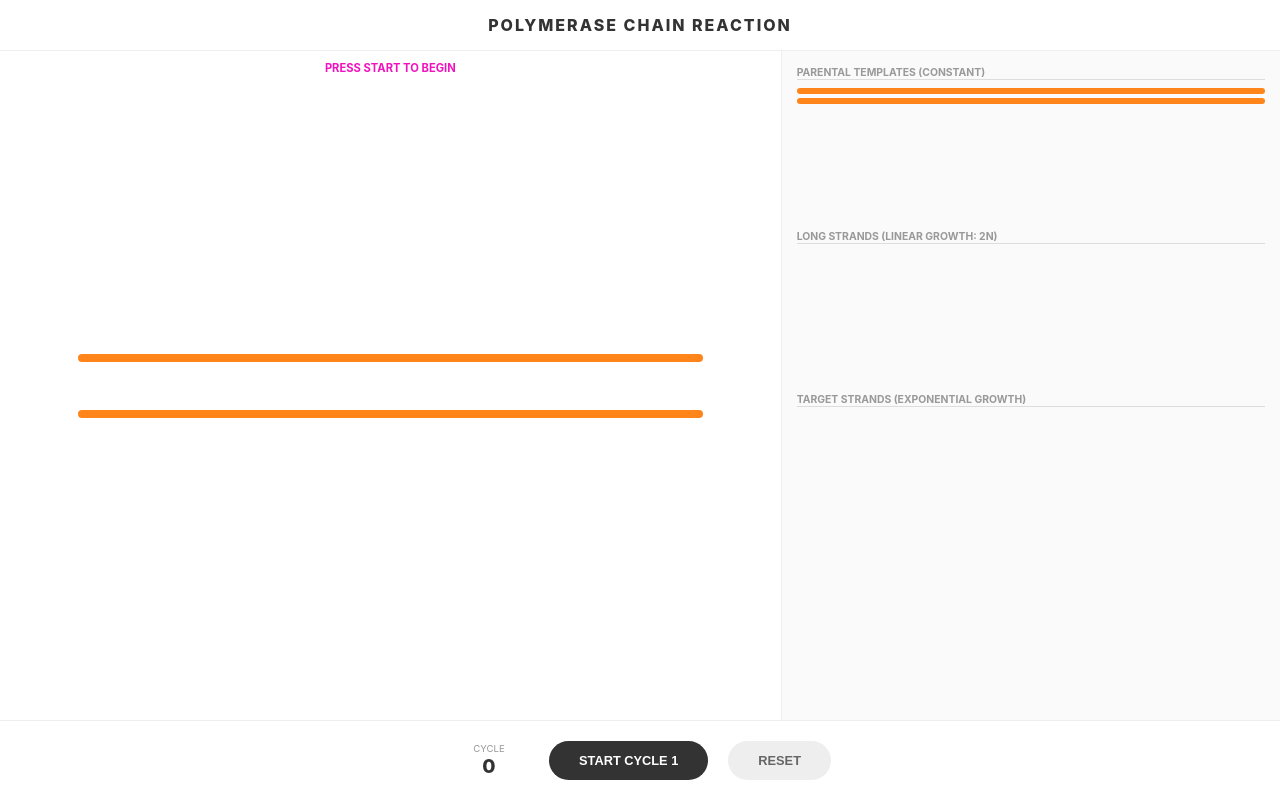
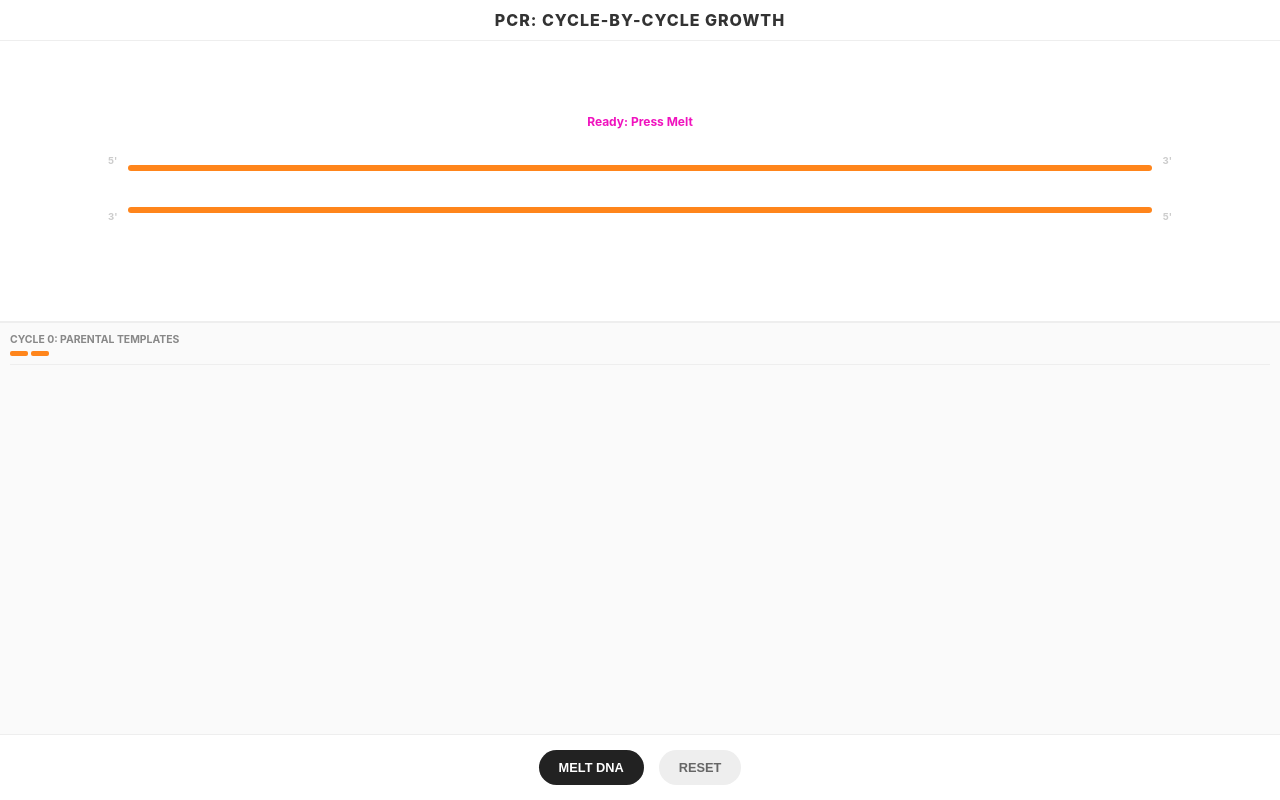
Before and after one commit to wynscape/PCR-2, a plain HTML site: page index.html in a window 1280 px wide. Drawn offline with Linux system fonts and the light colour scheme.

Commit message:
Update index.html

```diff
--- a/index.html
+++ b/index.html
@@ -3,194 +3,190 @@
 <head>
     <meta charset="UTF-8">
     <meta name="viewport" content="width=device-width, initial-scale=1.0, maximum-scale=1.0, user-scalable=no">
-    <title>PCR: Linear vs Exponential Growth</title>
+    <title>PCR: Molecular & Mathematical Growth</title>
     <style>
         :root {
-            --orange: #ff851b; --pink: #f012be; --blue: #0074d9;
-            --black: #111111; --gray: #f4f4f4; --dark: #333;
+            --parent: #ff851b; --primer-f: #f012be; --primer-r: #0074d9;
+            --new: #333333; --bg: #ffffff; --border: #eeeeee;
         }
-        * { box-sizing: border-box; -webkit-touch-callout: none; -webkit-user-select: none; user-select: none; cursor: default; }
+        * { box-sizing: border-box; -webkit-touch-callout: none; -webkit-user-select: none; user-select: none; }
         body {
-            margin: 0; font-family: -apple-system, BlinkMacSystemFont, "Segoe UI", Roboto, Helvetica, Arial, sans-serif;
-            background: #ffffff; color: var(--dark); overflow: hidden; height: 100vh; display: flex; flex-direction: column;
+            margin: 0; font-family: -apple-system, sans-serif;
+            background: var(--bg); color: #333; height: 100vh; display: flex; flex-direction: column; overflow: hidden;
         }
 
-        header { padding: 15px; border-bottom: 1px solid #eee; text-align: center; background: white; z-index: 10; }
-        h1 { margin: 0; font-size: 1rem; letter-spacing: 2px; font-weight: 800; text-transform: uppercase; }
+        /* --- Header --- */
+        header { padding: 10px; border-bottom: 1px solid var(--border); text-align: center; }
+        h1 { margin: 0; font-size: 1rem; letter-spacing: 1px; font-weight: 800; }
 
-        #main { flex: 1; display: flex; position: relative; }
+        /* --- Workspace (Top) --- */
+        #workspace { height: 35%; position: relative; display: flex; flex-direction: column; justify-content: center; align-items: center; background: #fff; }
+        .dna-box { position: relative; width: 80%; height: 120px; }
+        .strand { position: absolute; width: 100%; height: 6px; border-radius: 3px; transition: all 0.6s ease; }
+        .s-parent { background: var(--parent); }
+        .s-new { background: var(--new); width: 0; }
+        .primer { position: absolute; width: 25px; height: 10px; border-radius: 2px; opacity: 0; z-index: 5; transition: opacity 0.3s; }
+        .p-f { background: var(--primer-f); top: 35%; right: 0; } /* Binds 3' of top strand */
+        .p-r { background: var(--primer-r); bottom: 35%; left: 0; } /* Binds 3' of bottom strand */
+        .label { position: absolute; font-size: 0.6rem; font-weight: bold; color: #ccc; }
 
-        /* --- Animation Stage --- */
-        #stage { flex: 2; position: relative; border-right: 1px solid #eee; display: flex; flex-direction: column; justify-content: center; align-items: center; }
-        .cycle-step-indicator { position: absolute; top: 10px; font-size: 0.7rem; font-weight: bold; color: var(--pink); text-transform: uppercase; }
+        /* --- Results Panel (Bottom) --- */
+        #results-panel { flex: 1; background: #fafafa; border-top: 2px solid var(--border); display: flex; flex-direction: column; padding: 10px; overflow-y: auto; }
+        .cycle-row { margin-bottom: 12px; padding-bottom: 8px; border-bottom: 1px solid #eee; display: flex; flex-direction: column; gap: 5px; }
+        .row-header { display: flex; justify-content: space-between; font-size: 0.65rem; font-weight: bold; color: #888; text-transform: uppercase; }
+        .strand-tray { display: flex; flex-wrap: wrap; gap: 3px; }
 
-        .dna-workspace { position: relative; width: 80%; height: 160px; }
-        .strand { position: absolute; width: 100%; height: 8px; border-radius: 4px; transition: all 0.6s cubic-bezier(0.4, 0, 0.2, 1); }
-        .p-strand { background: var(--orange); }
-        .l-strand { background: var(--black); width: 0; right: 0; }
-        .primer { position: absolute; width: 25px; height: 12px; border-radius: 3px; opacity: 0; transition: opacity 0.3s; z-index: 5; }
-        .f-primer { background: var(--pink); top: 35%; left: 0; }
-        .b-primer { background: var(--blue); bottom: 35%; right: 0; }
-
-        /* --- Yield Margin --- */
-        #margin { flex: 1.2; background: #fafafa; display: flex; flex-direction: column; padding: 15px; overflow-y: hidden; }
-        .yield-title { font-size: 0.65rem; font-weight: bold; color: #999; text-transform: uppercase; margin-bottom: 8px; border-bottom: 1px solid #ddd; }
-        .product-bin { margin-bottom: 15px; flex: 1; overflow: hidden; }
-        .icon-grid { display: flex; flex-wrap: wrap; gap: 4px; align-content: flex-start; }
-
-        .icon { height: 6px; width: 25px; border-radius: 3px; position: relative; }
-        .icon-p { background: var(--orange); width: 100%; }
-        .icon-l { background: linear-gradient(90deg, var(--pink) 20%, var(--black) 80%); }
-        .icon-s { background: linear-gradient(90deg, var(--pink) 20%, var(--black) 60%, var(--blue) 20%); }
-
-        .counter { font-size: 1.2rem; font-weight: 800; color: var(--dark); margin-left: 5px; }
+        /* Icons */
+        .icon { height: 5px; width: 18px; border-radius: 2px; }
+        .i-long { background: linear-gradient(90deg, var(--primer-f) 25%, var(--new) 75%); }
+        .i-short { background: linear-gradient(90deg, var(--primer-f) 25%, var(--new) 50%, var(--primer-r) 25%); }
+        .stat-val { color: #333; font-weight: 800; margin-left: 4px; }
 
         /* --- Controls --- */
-        #controls { padding: 20px; border-top: 1px solid #eee; display: flex; justify-content: center; align-items: center; gap: 20px; background: white; }
-        button {
-            padding: 12px 30px; font-size: 0.8rem; font-weight: bold; border: none; border-radius: 50px;
-            background: var(--dark); color: white; cursor: pointer; transition: 0.2s;
-        }
-        button:disabled { opacity: 0.2; cursor: not-allowed; }
-        #cycle-info { text-align: center; min-width: 80px; }
+        #controls { padding: 15px; border-top: 1px solid var(--border); background: white; display: flex; justify-content: center; align-items: center; gap: 15px; }
+        button { padding: 10px 20px; border-radius: 20px; border: none; background: #222; color: white; font-weight: bold; cursor: pointer; font-size: 0.8rem; }
+        button:disabled { opacity: 0.2; }
+        #status-txt { font-size: 0.75rem; font-weight: bold; color: var(--primer-f); width: 140px; text-align: center; }
+
+        @media (max-width: 600px) { h1 { font-size: 0.8rem; } #status-txt { width: 100px; font-size: 0.6rem; } }
     </style>
 </head>
 <body>
 
-    <header><h1>Polymerase Chain Reaction</h1></header>
+    <header><h1>PCR: CYCLE-BY-CYCLE GROWTH</h1></header>
 
-    <div id="main">
-        <div id="stage">
-            <div id="step-label" class="cycle-step-indicator">Press Start to Begin</div>
-            <div class="dna-workspace">
-                <!-- Visual Workspace -->
-                <div id="top-p" class="strand p-strand" style="top: 30%;"></div>
-                <div id="bot-p" class="strand p-strand" style="bottom: 30%;"></div>
+    <div id="workspace">
+        <div id="status-txt">Ready: Press Melt</div>
+        <div class="dna-box">
+            <!-- 5' to 3' (Top) -->
+            <div id="top-t" class="strand s-parent" style="top: 30%;"></div>
+            <div class="label" style="top: 22%; left: -20px;">5'</div>
+            <div class="label" style="top: 22%; right: -20px;">3'</div>
 
-                <div id="p-forward" class="primer f-primer"></div>
-                <div id="p-backward" class="primer b-primer"></div>
+            <!-- 3' to 5' (Bot) -->
+            <div id="bot-t" class="strand s-parent" style="bottom: 30%;"></div>
+            <div class="label" style="bottom: 22%; left: -20px;">3'</div>
+            <div class="label" style="bottom: 22%; right: -20px;">5'</div>
 
-                <div id="grow-top" class="strand l-strand" style="top: 30%;"></div>
-                <div id="grow-bot" class="strand l-strand" style="bottom: 30%; left: 0; right: auto;"></div>
-            </div>
+            <!-- Primers & Synthesis -->
+            <div id="p-f" class="primer p-f"></div>
+            <div id="p-r" class="primer p-r"></div>
+
+            <!-- Growing Strands (Physically attached to primers) -->
+            <div id="syn-f" class="strand s-new" style="top: 30%; right: 25px;"></div>
+            <div id="syn-r" class="strand s-new" style="bottom: 30%; left: 25px;"></div>
         </div>
+    </div>
 
-        <div id="margin">
-            <div class="product-bin">
-                <div class="yield-title">Parental Templates (Constant)</div>
-                <div class="icon-grid"><div class="icon icon-p"></div><div class="icon icon-p"></div></div>
-            </div>
-            <div class="product-bin">
-                <div class="yield-title">Long Strands (Linear Growth: 2n)</div>
-                <div id="long-grid" class="icon-grid"></div>
-            </div>
-            <div class="product-bin" style="flex: 2;">
-                <div class="yield-title" id="target-title">Target Strands (Exponential Growth)</div>
-                <div id="short-grid" class="icon-grid"></div>
+    <div id="results-panel" id="scroll-target">
+        <!-- Results append here -->
+        <div class="cycle-row">
+            <div class="row-header"><span>Cycle 0: Parental Templates</span></div>
+            <div class="strand-tray">
+                <div class="icon" style="background:var(--parent)"></div>
+                <div class="icon" style="background:var(--parent)"></div>
             </div>
         </div>
     </div>
 
     <div id="controls">
-        <div id="cycle-info">
-            <span style="font-size: 0.6rem; color: #999; display: block;">CYCLE</span>
-            <span id="cycle-num" style="font-weight: 800; font-size: 1.2rem;">0</span>
-        </div>
-        <button id="step-btn" onclick="handleStep()">START CYCLE 1</button>
-        <button style="background: #eee; color: #666;" onclick="location.reload()">RESET</button>
+        <button id="step-btn" onclick="nextStep()">MELT DNA</button>
+        <button style="background:#eee; color:#666" onclick="location.reload()">RESET</button>
     </div>
 
     <script>
-        /* --- SECURITY LAYER --- */
+        /* --- SECURITY --- */
         if (!window.location.hostname.includes('wynscape.github.io') && !window.location.hostname.includes('localhost')) {
-            document.body.innerHTML = "<div style='padding:50px; text-align:center;'>Unauthorized Domain.</div>";
+            document.body.innerHTML = "";
         }
         document.addEventListener('contextmenu', e => e.preventDefault());
-        document.onkeydown = e => { if(e.keyCode == 123 || (e.ctrlKey && e.shiftKey && e.keyCode == 73)) return false; };
 
-        /* --- PCR LOGIC --- */
+        /* --- LOGIC --- */
         let cycle = 0;
         let step = 0; // 0: Melt, 1: Anneal, 2: Extend
         let isRunning = false;
 
-        async function handleStep() {
-            if (isRunning || cycle >= 6) return;
+        async function nextStep() {
+            if (isRunning || cycle >= 5) return;
             isRunning = true;
             const btn = document.getElementById('step-btn');
-            const lbl = document.getElementById('step-label');
+            const status = document.getElementById('status-txt');
             btn.disabled = true;
 
-            if (step === 0) { // MELT
+            if (step === 0) {
                 cycle++;
-                lbl.innerText = `Cycle ${cycle}: Denaturation (95°C)`;
-                lbl.style.color = "#ff4136";
-                document.getElementById('top-p').style.top = "10%";
-                document.getElementById('bot-p').style.bottom = "10%";
-                await wait(800);
+                status.innerText = `C${cycle}: Melting (95°C)`;
+                document.getElementById('top-t').style.top = "10%";
+                document.getElementById('bot-t').style.bottom = "10%";
+                await wait(600);
                 step = 1;
-                btn.innerText = "ANNEAL";
+                btn.innerText = "ANNEAL PRIMERS";
             }
-            else if (step === 1) { // ANNEAL
-                lbl.innerText = `Cycle ${cycle}: Annealing (55°C)`;
-                lbl.style.color = "var(--pink)";
-                document.getElementById('p-forward').style.opacity = "1";
-                document.getElementById('p-backward').style.opacity = "1";
-                await wait(800);
+            else if (step === 1) {
+                status.innerText = `C${cycle}: Annealing (55°C)`;
+                document.getElementById('p-f').style.opacity = "1";
+                document.getElementById('p-r').style.opacity = "1";
+                await wait(600);
                 step = 2;
-                btn.innerText = "EXTEND";
+                btn.innerText = "EXTEND STRANDS";
             }
-            else if (step === 2) { // EXTEND
-                lbl.innerText = `Cycle ${cycle}: Extension (72°C)`;
-                lbl.style.color = "var(--green)";
-                const gT = document.getElementById('grow-top');
-                const gB = document.getElementById('grow-bot');
-                gT.style.width = "100%";
-                gB.style.width = "100%";
+            else if (step === 2) {
+                status.innerText = `C${cycle}: Extension (72°C)`;
+                const f = document.getElementById('syn-f');
+                const r = document.getElementById('syn-r');
+                f.style.width = "calc(100% - 25px)";
+                r.style.width = "calc(100% - 25px)";
                 await wait(1000);
 
-                updateYield();
+                generateCycleResults();
 
-                // Reset stage for next cycle
-                document.getElementById('top-p').style.top = "30%";
-                document.getElementById('bot-p').style.bottom = "30%";
-                document.getElementById('p-forward').style.opacity = "0";
-                document.getElementById('p-backward').style.opacity = "0";
-                gT.style.width = "0";
-                gB.style.width = "0";
+                // Reset Stage
+                document.getElementById('top-t').style.top = "30%";
+                document.getElementById('bot-t').style.bottom = "30%";
+                document.getElementById('p-f').style.opacity = "0";
+                document.getElementById('p-r').style.opacity = "0";
+                f.style.width = "0";
+                r.style.width = "0";
 
                 step = 0;
-                document.getElementById('cycle-num').innerText = cycle;
-                btn.innerText = cycle < 6 ? `START CYCLE ${cycle + 1}` : "MAX REACHED";
+                btn.innerText = cycle < 5 ? "MELT DNA (NEXT)" : "MAX CYCLES";
+                status.innerText = `Cycle ${cycle} Complete`;
             }
 
-            btn.disabled = false;
+            if (cycle < 5 || step !== 0) btn.disabled = false;
             isRunning = false;
         }
 
-        function updateYield() {
-            // Math: Templates=2, Long=2n, Target=2^(n+1)-2n-2
+        function generateCycleResults() {
+            const panel = document.getElementById('results-panel');
+            const row = document.createElement('div');
+            row.className = 'cycle-row';
+
+            // Math Logic
+            // Total strands = 2 * 2^cycle
+            // Linear (Long) = 2 * cycle
+            // Exponential (Short) = Total - Long - 2
             const longCount = 2 * cycle;
-            const totalStrands = 2 * Math.pow(2, cycle);
-            const targetCount = totalStrands - longCount - 2;
+            const total = 2 * Math.pow(2, cycle);
+            const shortCount = total - longCount - 2;
 
-            const lGrid = document.getElementById('long-grid');
-            const sGrid = document.getElementById('short-grid');
+            row.innerHTML = `
+                <div class="row-header">
+                    <span>Cycle ${cycle} Products</span>
+                    <span>Long: <span class="stat-val">${longCount}</span> | Target: <span class="stat-val">${shortCount > 0 ? shortCount : 0}</span></span>
+                </div>
+                <div class="strand-tray" id="tray-${cycle}"></div>
+            `;
 
-            lGrid.innerHTML = '';
-            for(let i=0; i < Math.min(longCount, 30); i++) {
-                lGrid.innerHTML += '<div class="icon icon-l"></div>';
-            }
-            if(longCount > 0) lGrid.innerHTML += `<span class="counter">${longCount}</span>`;
+            panel.appendChild(row);
+            const tray = document.getElementById(`tray-${cycle}`);
 
-            sGrid.innerHTML = '';
-            let displayCount = Math.min(targetCount, 60);
-            for(let i=0; i < displayCount; i++) {
-                sGrid.innerHTML += '<div class="icon icon-s"></div>';
-            }
-            if(targetCount > 0) {
-                sGrid.innerHTML += `<span class="counter">${targetCount}</span>`;
-                document.getElementById('target-title').style.color = "var(--pink)";
-            }
+            // Add Long Icons
+            for(let i=0; i<longCount; i++) tray.innerHTML += '<div class="icon i-long"></div>';
+            // Add Short Icons
+            for(let i=0; i<Math.max(0, shortCount); i++) tray.innerHTML += '<div class="icon i-short"></div>';
+
+            panel.scrollTop = panel.scrollHeight;
         }
 
         function wait(ms) { return new Promise(r => setTimeout(r, ms)); }
```
